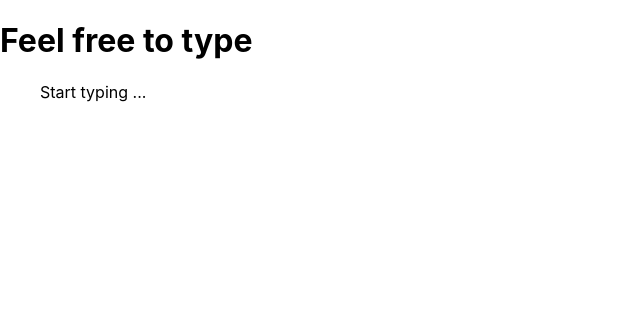
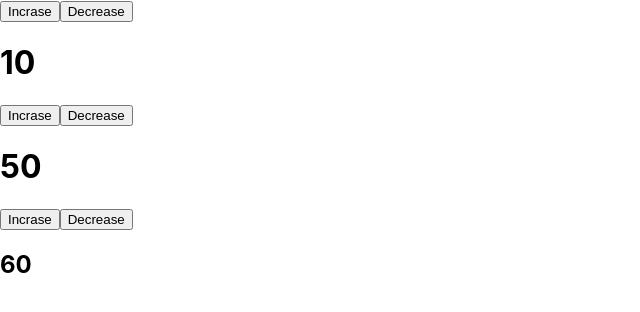
Before and after one commit to DejanBelic/React-Hooks, a React (Create React App) app: page / in a window 1280 px wide. Shown: the top 312 px of the page, without its empty margins (0-640 px from the left). Built offline with nearby package versions, Linux system fonts and the light colour scheme.

Commit message:
Another custom hook example(counter).

```diff
--- a/src/App.js
+++ b/src/App.js
@@ -1,34 +1,47 @@
-import React, {useState, useEffect} from 'react';
+import React, {useState} from 'react';
 
+function useCounter(startingValue) {
+  const [count, setCount] = useState(startingValue);
+  const increment = () =>  setCount(count + 1);
+  const decrement = () => setCount(count - 1);
 
-function App() {
-  const userText = useKeyPress('Start typing ...');
+  return {
+    increment,
+    decrement,
+    count
+  }
+}
+
+function Display(props) {
+  const {count, increment, decrement} = useCounter(props.start);
+
   return (
     <div>
-      <h1>Feel free to type</h1>
-      <blockquote>
-        {userText}
-      </blockquote>
+      <button onClick={increment}>Incrase</button>
+      <button onClick={decrement}>Decrease</button>
+      <h1>{count}</h1>
     </div>)
 }
-function useKeyPress(startingValue) {
-  const [userText, setUserText] = useState(startingValue);
 
-  const handleUserKeyPress = event => {
-    const { key, keyCode } = event;
-    if (keyCode === 32 || (keyCode >= 65 && keyCode <= 90)) {
-      setUserText(`${userText}${key}`)
-    }
-  };
+function FancyDisplay(props) {
+  const {count, increment, decrement} = useCounter(props.start);
 
-  useEffect(() => {
-    window.addEventListener('keydown', handleUserKeyPress);
-
-    return () => {
-      window.removeEventListener('keydown', handleUserKeyPress)
-    }
-  });
-  return userText;
+  return (
+    <div>
+      <button onClick={increment}>Incrase</button>
+      <button onClick={decrement}>Decrease</button>
+      <h2>{count}</h2>
+    </div>)
 }
 
+const App = () => {
+  return(
+    <div>
+      <Display start={10}/>
+      <Display start={50}/>
+      <FancyDisplay start={60}/>
+    </div>
+  )
+};
+
 export default App;
```
